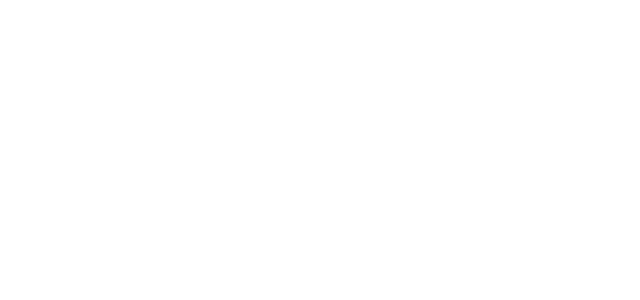
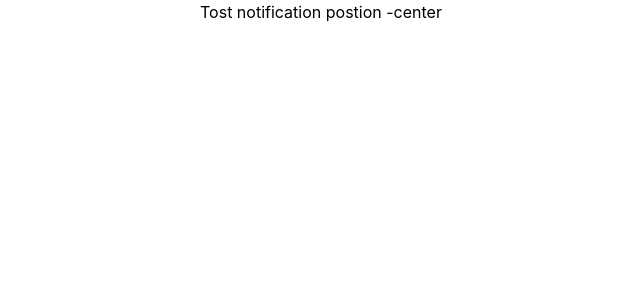
Before and after one commit to chiragchapaneri/typescript-genric, a React (Create React App) app: page / in a window 1280 px wide. Shown: the top 300 px of the page, without its empty margins (319-959 px from the left). Built offline with nearby package versions, Linux system fonts and the light colour scheme.

Commit message:
Template-Literals

```diff
--- a/src/App.tsx
+++ b/src/App.tsx
@@ -1,12 +1,12 @@
 import React from "react";
 import logo from "./logo.svg";
 import "./App.css";
-// import { InputRef } from "./components/InputRef";
-
+import { Tost } from "./components/Tost";
 function App() {
   return (
     <div className="flex justify-center max-w-screen-2xl  flex-col items-center">
       {/* <InputRef /> */}
+      <Tost postion="center" />
     </div>
   );
 }
--- /dev/null
+++ b/src/components/Tost.tsx
@@ -0,0 +1,14 @@
+import React from "react";
+
+type HorizontalPosition = "left" | "center" | "right";
+type VerticalPosition = "top" | "center" | "bottom";
+
+type TostProps = {
+  postion:
+    | Exclude<`${HorizontalPosition}-${VerticalPosition}`, "center-center">
+    | "center";
+};
+
+export const Tost = ({ postion }: TostProps) => {
+  return <div>Tost notification postion -{postion}</div>;
+};
```
